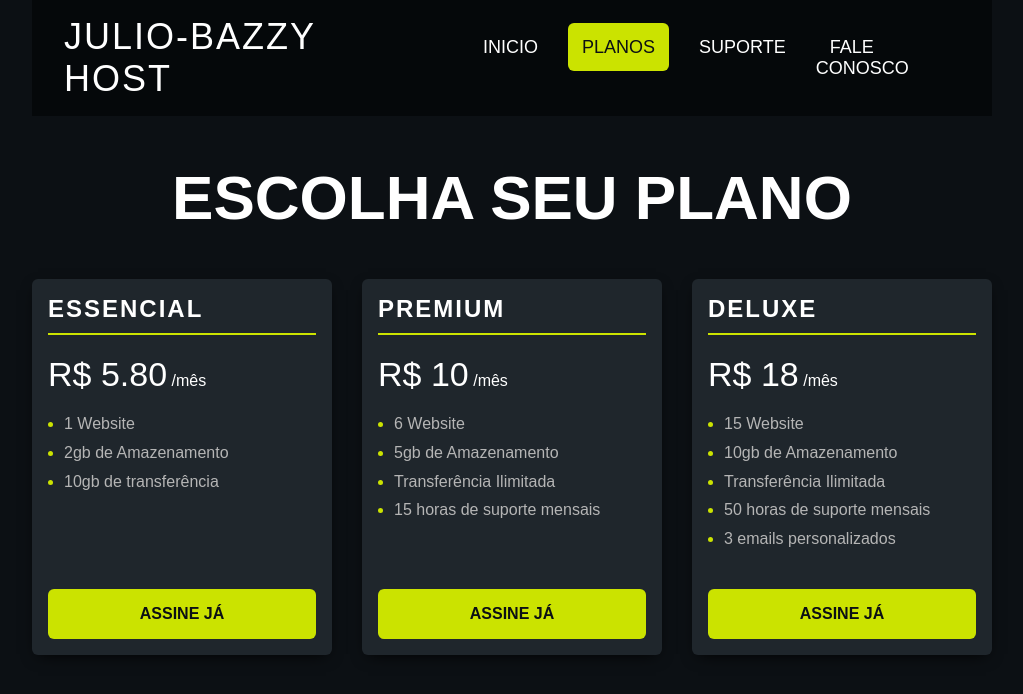
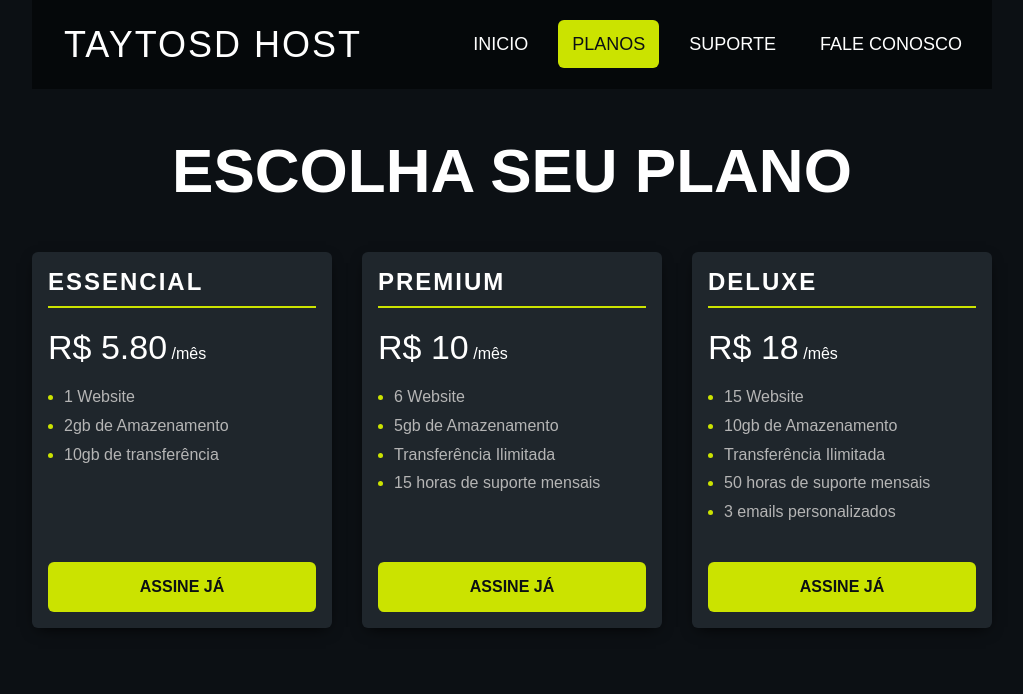
Before and after one commit to TaytosD/pagina-de-planos, a plain HTML site: page index.html in a window 1280 px wide. Shown: the whole page, without its empty margins (128-1151 px from the left). Drawn offline with Linux system fonts and the light colour scheme.

Commit message:
Update index.html

```diff
--- a/index.html
+++ b/index.html
@@ -9,7 +9,7 @@
 
 <body>
     <header class="header">
-        <div class="header__logo">Julio-Bazzy Host</div>
+        <div class="header__logo">TaytosD Host</div>
         <nav class="header__nav">
             <ul>
                 <li><a href="#" >INICIO</a></li>
```
